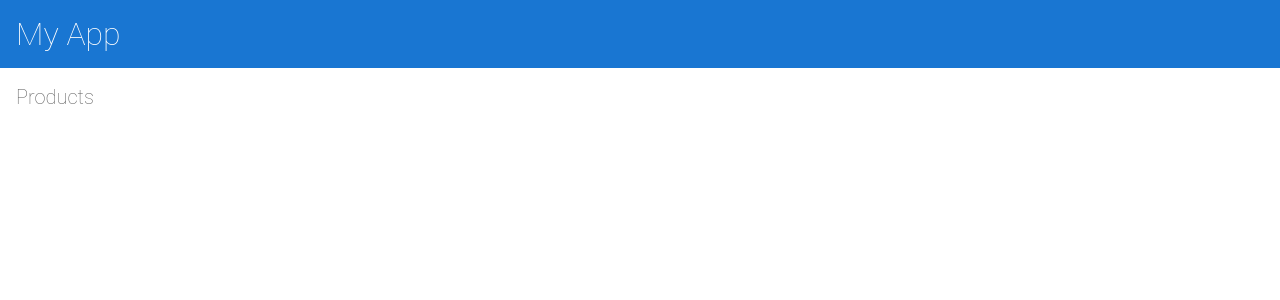
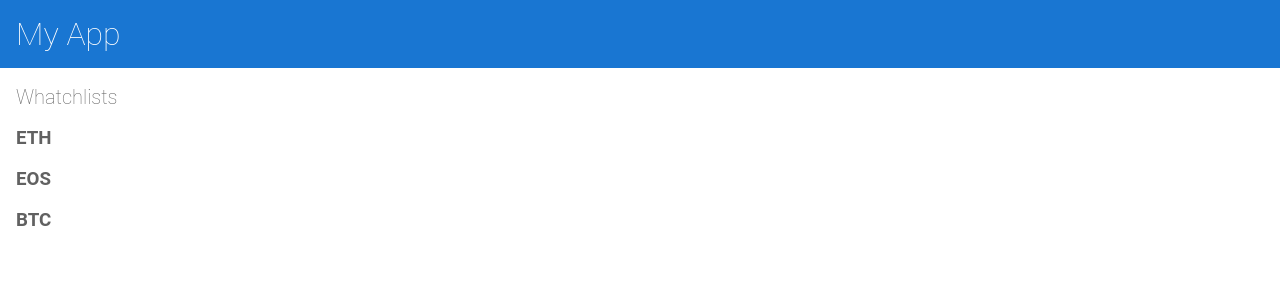
Before and after one commit to VSaliy/voiceapp-dndkpx, an Angular app: page / in a window 1280 px wide. Shown: the top 300 px of the page. Built offline with nearby package versions, Linux system fonts and the light colour scheme.

Commit message:
add products

```diff
--- a/src/app/product-list/product-list.component.html
+++ b/src/app/product-list/product-list.component.html
@@ -1,5 +1,10 @@
-<h2>Products</h2>
+<h2>Whatchlists</h2>
 
+<div *ngFor="let product of products">
+	<h3>
+		{{ product.name }}
+	</h3>
+</div>
 
 <!--
 Copyright Google LLC. All Rights Reserved.
--- a/src/app/products.ts
+++ b/src/app/products.ts
@@ -1,17 +1,17 @@
 export const products = [
   {
-    name: 'Phone XL',
-    price: 799,
+    name: 'ETH',
+    course: 799,
     description: 'A large phone with one of the best screens'
   },
   {
-    name: 'Phone Mini',
-    price: 699,
+    name: 'EOS',
+    course: 699,
     description: 'A great phone with one of the best cameras'
   },
   {
-    name: 'Phone Standard',
-    price: 299,
+    name: 'BTC',
+    course: 299,
     description: ''
   }
 ];
```
Also changed, not shown: package.json (line endings or trailing spaces).
